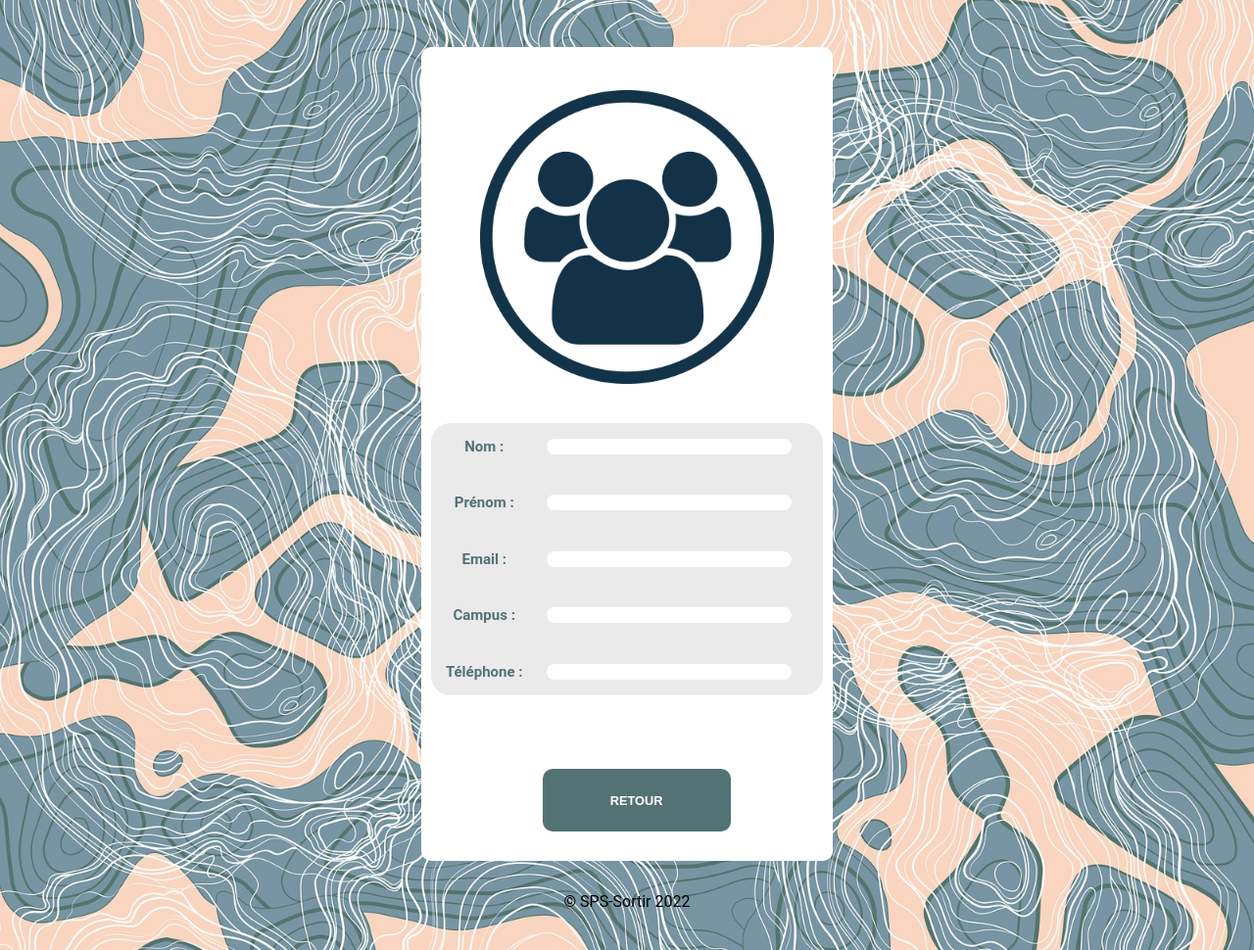
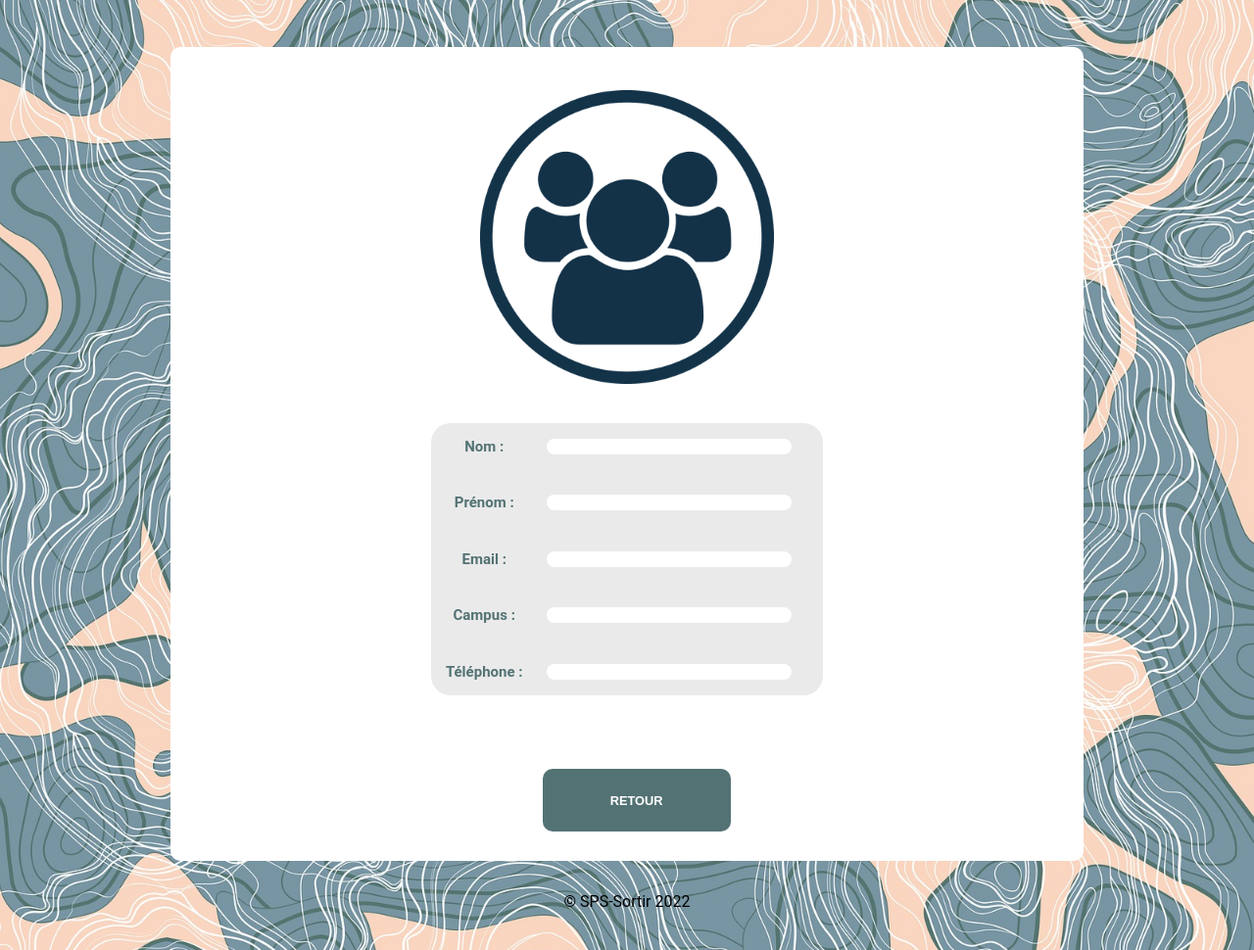
Before and after one commit to AlanMarzin/sps-sortir, a Symfony app: template templates/profile/details_profile.html.twig in a window 1280 px wide. Shown: the part 166-1136 px from the top of the page at 98% size. Run offline with Twig, Linux system fonts and the light colour scheme; the template is opened without the code that fills it, so the values that code supplies are empty; some libraries are stand-ins or nearby versions.

Commit message:
Fixation du bloc blanc

```diff
--- a/public/CSS/style.css
+++ b/public/CSS/style.css
@@ -51,6 +51,7 @@ main {
     margin-top:3em;
     margin-left: auto;
     margin-right: auto;
+    min-width: 75%;
     padding: 10px;
 }
 
```
